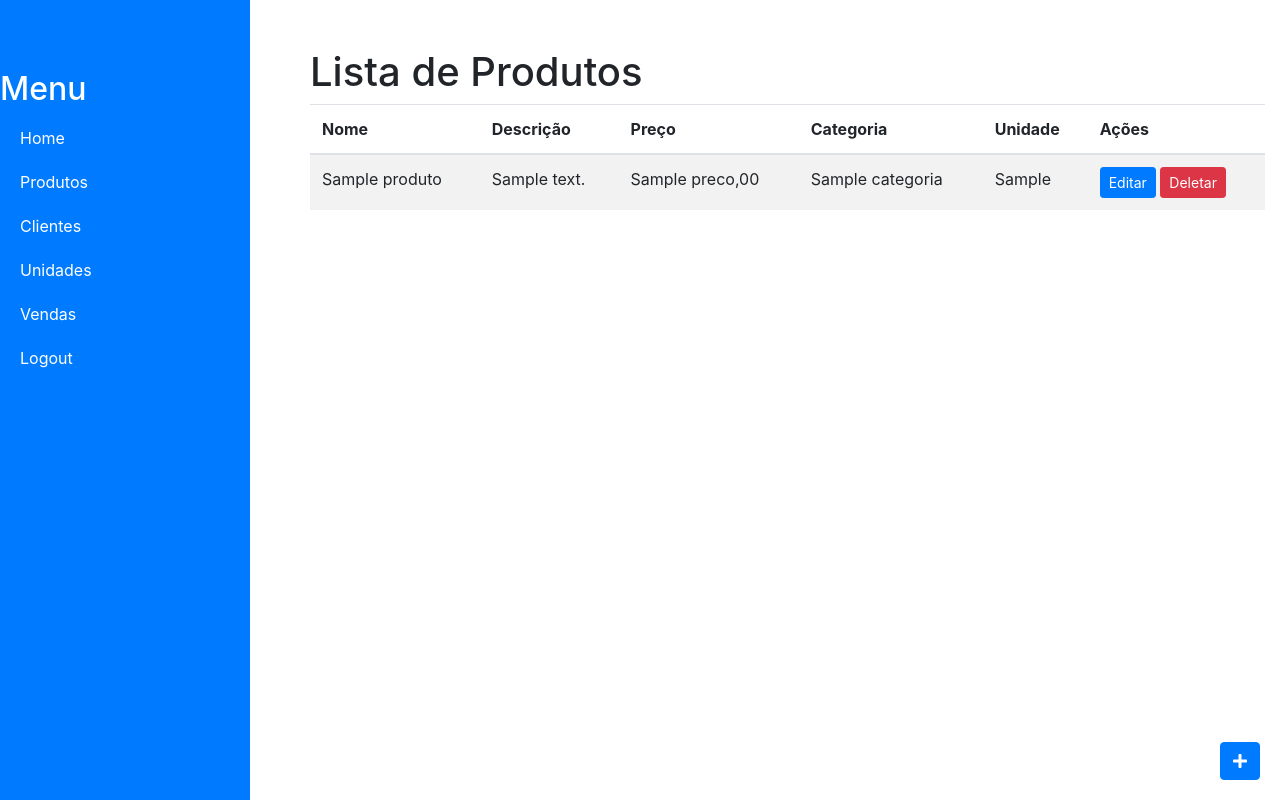
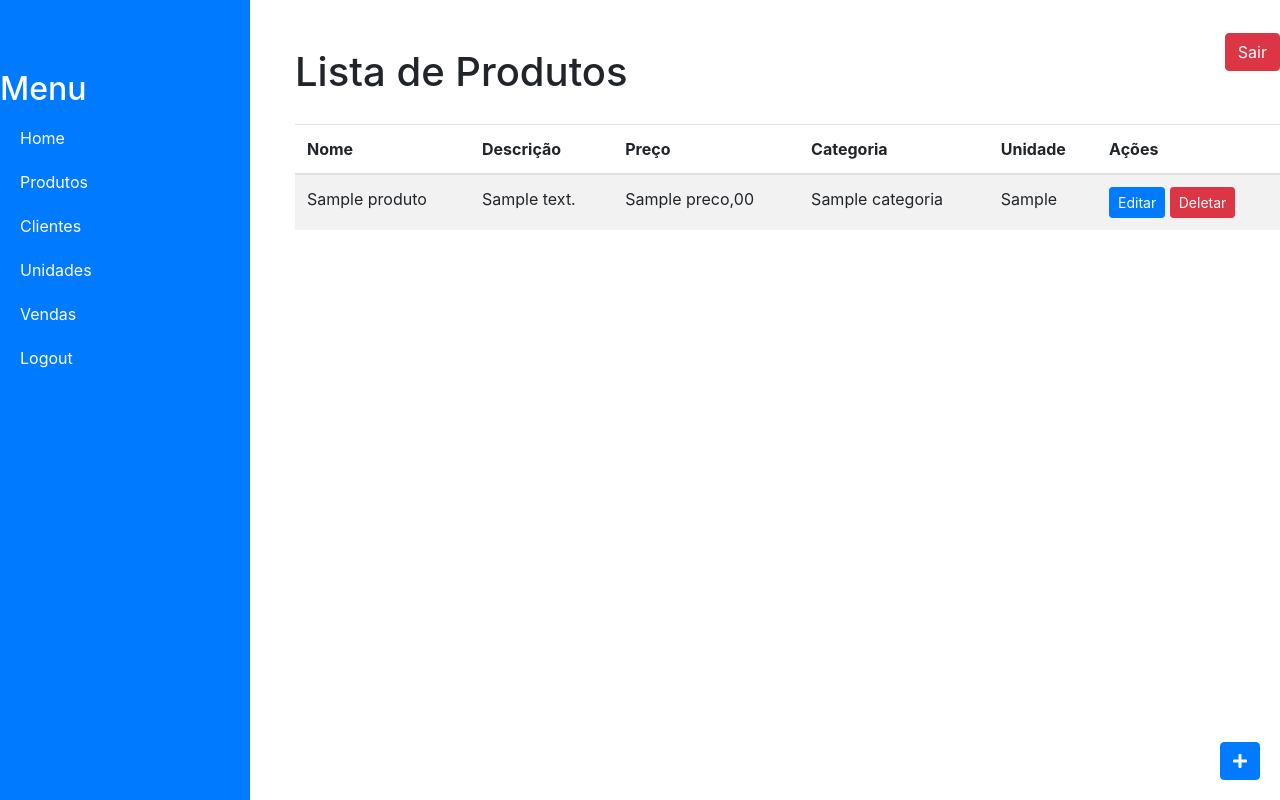
Before and after one commit to phelipeantunes/Backend, a Flask app: template projetoFirebase/templates/lista_produtos.html in a window 1280 px wide. Run offline with Flask 3, Linux system fonts and the light colour scheme; the template is opened without the code that fills it: most values are stand-ins (such as "Sample title", 1, 10 or a date in 2020); some libraries are stand-ins or nearby versions.

Commit message:
ajuste tela produto

```diff
--- a/projetoFirebase/templates/lista_produtos.html
+++ b/projetoFirebase/templates/lista_produtos.html
@@ -31,11 +31,9 @@
 
         .content {
             margin-left: 45px;
-            /* padding: 20px; */
             flex-grow: 1;
         }
 
-        /* Estilo para os ícones */
         .fa {
             color: #fff;
         }
@@ -82,8 +80,10 @@
             </ul>
         </div>
         <div class="content">
-            <div class="container">
+            <div class="header">
                 <h1 class="mt-5">Lista de Produtos</h1>
+                <a href="/logout" class="btn btn-danger">Sair</a>
+            </div>
                 <table class="table table-striped">
                     <thead>
                         <tr>
```
